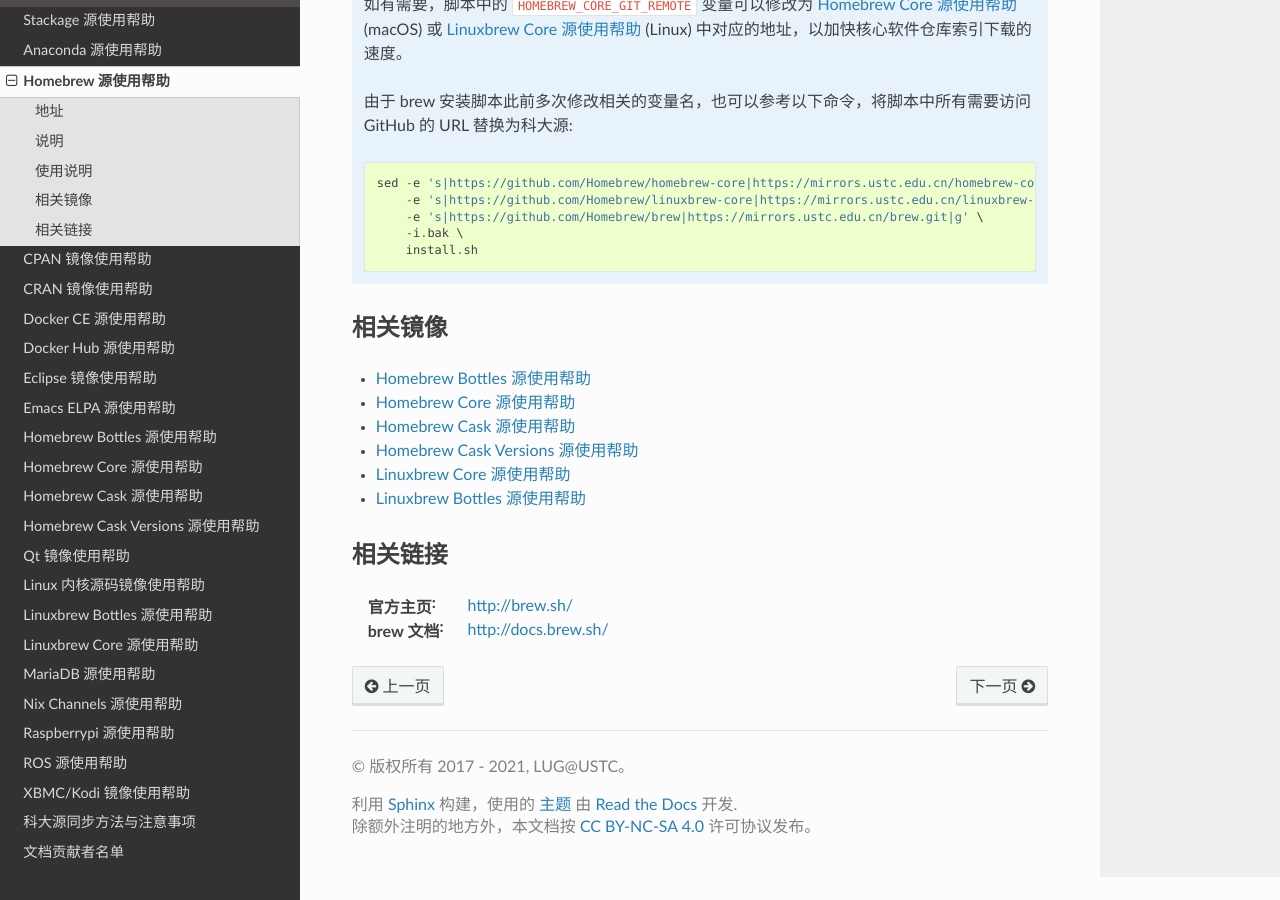
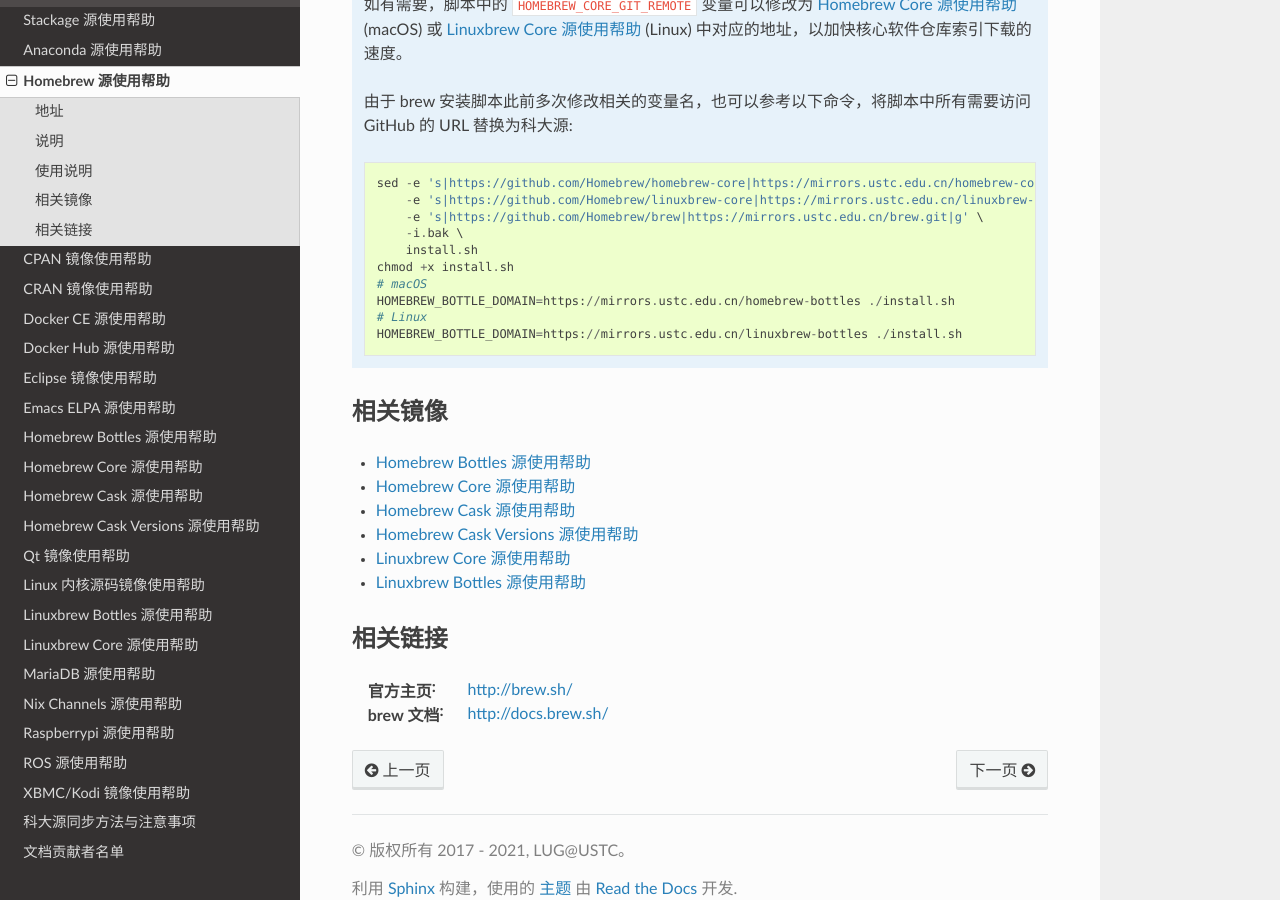
Before and after one commit to ustclug/mirrorhelp, a Sphinx documentation site: the page built from source/brew.git.rst, in a window 1280 px wide and 900 px high, scrolled down 850 px. Built offline with Sphinx 7.4.7 and the Read the Docs theme 2.0.0, drawn with Linux system fonts in a browser that asks for light colours; pages that are not in the unit, such as notebooks, are missing from menus.

Commit message:
brew.git: set homebrew bottles when installing

```diff
--- a/source/brew.git.rst
+++ b/source/brew.git.rst
@@ -47,6 +47,11 @@
             -e 's|https://github.com/Homebrew/brew|https://mirrors.ustc.edu.cn/brew.git|g' \
             -i.bak \
             install.sh
+        chmod +x install.sh
+        # macOS
+        HOMEBREW_BOTTLE_DOMAIN=https://mirrors.ustc.edu.cn/homebrew-bottles ./install.sh
+        # Linux
+        HOMEBREW_BOTTLE_DOMAIN=https://mirrors.ustc.edu.cn/linuxbrew-bottles ./install.sh
 
 相关镜像
 ========
```
